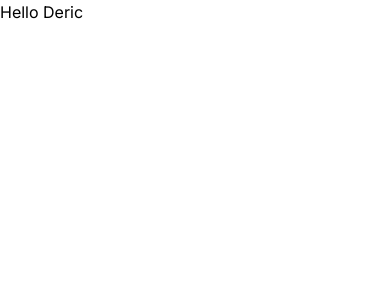
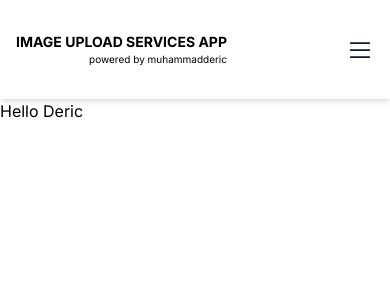
Before and after one commit to muhammadderic/image-upload-services-app, a Next.js app: page / in a window 390 px wide. Shown: the top 300 px of the page. Built offline with nearby package versions, Linux system fonts and the light colour scheme.

Commit message:
Create Navbar and humberger links

```diff
--- a/app/layout.tsx
+++ b/app/layout.tsx
@@ -1,6 +1,7 @@
 import type { Metadata } from "next";
 import { Inter } from "next/font/google";
 
+import Navbar from "@/components/Navbar";
 import "./globals.css";
 
 const inter = Inter({ subsets: ["latin"] });
@@ -18,6 +19,7 @@ export default function RootLayout({
   return (
     <html lang="en">
       <body className={inter.className}>
+        <Navbar />
         {children}
       </body>
     </html>
--- /dev/null
+++ b/components/Navbar.tsx
@@ -0,0 +1,125 @@
+"use client"
+
+import Link from "next/link"
+import { usePathname } from "next/navigation"
+import { useState } from "react"
+
+const Navbar = () => {
+  const [expanded, setExpanded] = useState(false);
+
+  const pathname = usePathname();
+
+  const toggleExpanded = () => {
+    setExpanded(!expanded);
+  }
+
+  const navLinks = [
+    {
+      name: "Service",
+      path: "/",
+    },
+  ]
+
+  return (
+    <header className="py-8 bg-white shadow-md">
+      <div className="container flex justify-between px-4 mx-auto sm:px-6 lg:px-8">
+        {/* LOGO */}
+        <div className="flex-shrink-0">
+          <a
+            href="/"
+            title="mucodevde"
+            className="flex font-bold text-sm lg:text-xl"
+          >
+            IMAGE UPLOAD SERVICES APP
+          </a>
+          <p className="flex justify-end text-xxs font-gray-200">
+            powered by muhammadderic
+          </p>
+        </div>
+
+        {/* HUMBERGER MENU */}
+        <div className="flex md:hidden">
+          <button
+            type="button"
+            className="text-gray-900"
+            onClick={toggleExpanded}
+            aria-expanded={expanded}
+          >
+            <span aria-hidden="true">
+              <svg
+                className="w-7 h-7"
+                xmlns="http://www.w3.org/2000/svg"
+                fill="none"
+                viewBox="0 0 24 24"
+                stroke="currentColor"
+              >
+                {
+                  expanded ? (
+                    <path
+                      strokeLinecap="round"
+                      strokeLinejoin="round"
+                      strokeWidth="2"
+                      d="M6 18L18 6M6 6l12 12"
+                    />
+                  ) : (
+                    <path
+                      strokeLinecap="round"
+                      strokeLinejoin="round"
+                      strokeWidth="1.5"
+                      d="M4 6h16M4 12h16M4 18h16"
+                    />
+                  )
+                }
+              </svg>
+            </span>
+          </button>
+        </div>
+
+        {/* NAVIGATION LINKS */}
+        <div className="hidden md:flex md:items-center md:justify-center md:space-x-16">
+          {
+            navLinks.map((item, i) => {
+              return (
+                <Link
+                  key={i}
+                  href={item.path}
+                  title={item.name}
+                  className={`text-base font-medium text-gray-900 transition-all duration-200 rounded focus:outline-none font-pj hover:text-opacity-50 focus:ring-1 focus:ring-gray-900 focus:ring-offset-2 ${pathname === item.path
+                    ? "bg-slate-800 text-white py-2.5 px-4 rounded-md"
+                    : ""
+                    } `}
+                >
+                  {item.name}
+                </Link>
+              )
+            })
+          }
+        </div>
+      </div>
+
+      {/* EXPANDED NAVIGATION MENU */}
+      <nav style={{ display: expanded ? "block" : "none" }}>
+        <div className="flex md:hidden flex-col px-4 py-8">
+          <div className="ml-auto px-4 grid text-right gap-y-7">
+            {
+              navLinks.map((item, i) => {
+                return (
+                  <Link
+                    key={i}
+                    href={item.path}
+                    title={item.name}
+                    className="px-4 text-base font-medium text-gray-900 transition-all duration-200 rounded focus:outline-none font-pj hover:text-opacity-50 focus:ring-1 focus:ring-gray-900 focus:ring-offset-2"
+                  >
+                    {item.name}
+                  </Link>
+                );
+              })
+            }
+          </div>
+        </div>
+      </nav>
+    </header>
+  )
+}
+
+export default Navbar
--- a/tailwind.config.ts
+++ b/tailwind.config.ts
@@ -13,6 +13,9 @@ const config: Config = {
         "gradient-conic":
           "conic-gradient(from 180deg at 50% 50%, var(--tw-gradient-stops))",
       },
+      fontSize: {
+        'xxs': '0.625rem', // Custom size smaller than 'xs' (10px)
+      },
     },
   },
   plugins: [],
```
